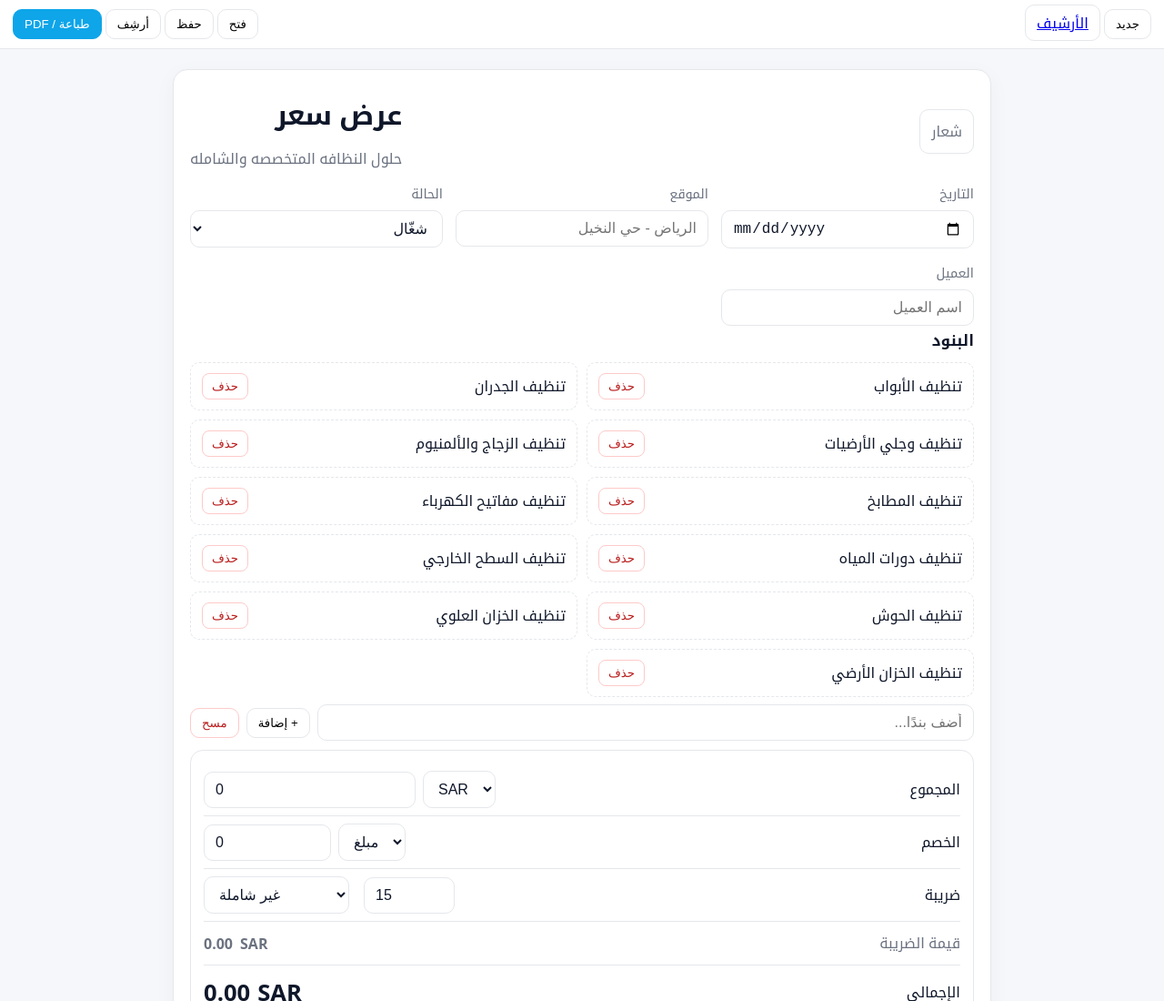
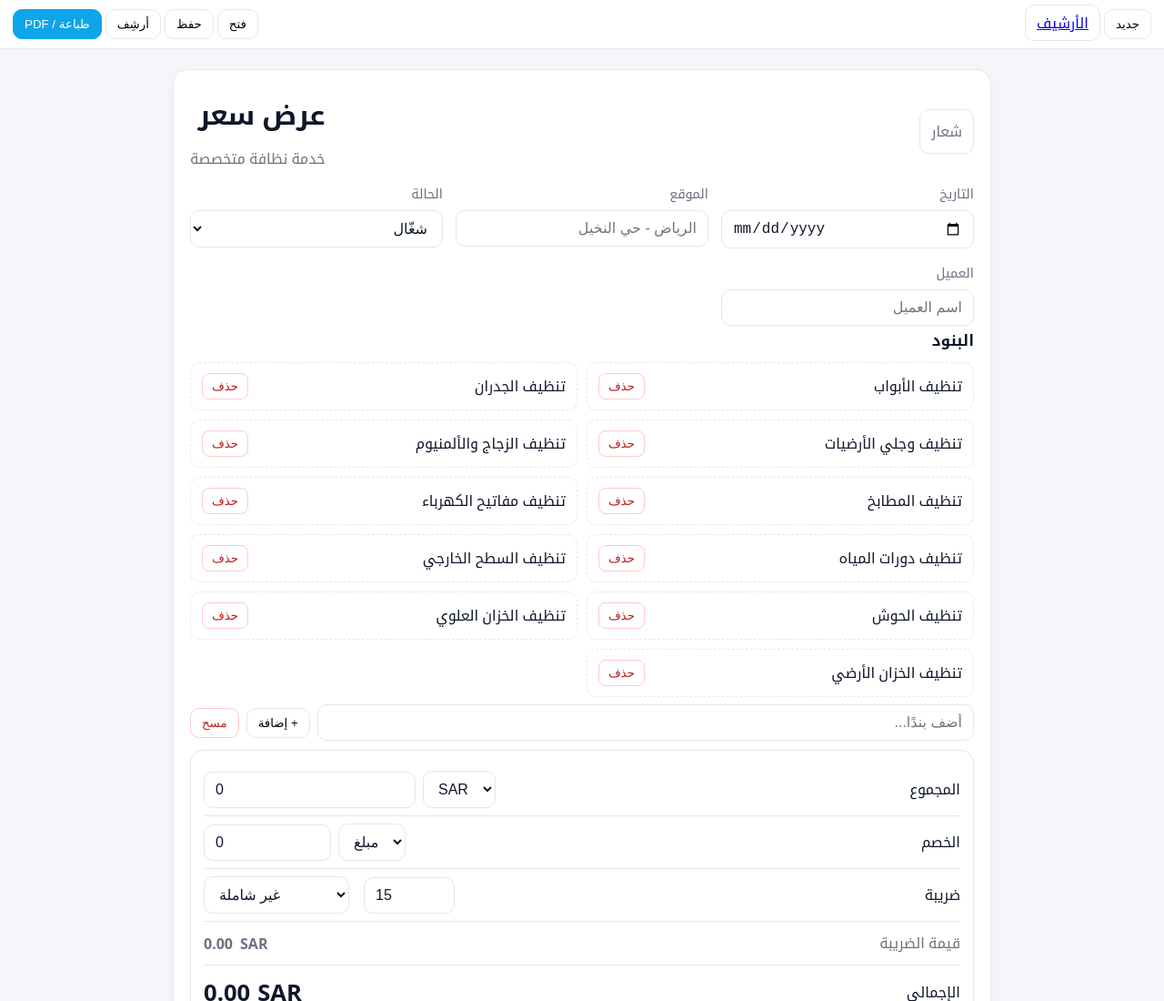
Before and after one commit to wahedahmed/quote, a plain HTML site: page index.html in a window 1280 px wide. Shown: the top 1100 px of the page at 91% size. Drawn offline with Linux system fonts and the light colour scheme.

Commit message:
رفع ملفات المشروع

```diff
--- a/index.html
+++ b/index.html
@@ -32,7 +32,7 @@
       </div>
       <div class="title">
         <h1>عرض سعر</h1>
-        <p>  حلول النظافه المتخصصه والشامله  </p>
+        <p>خدمة نظافة متخصصة</p>
       </div>
     </section>
 
@@ -166,7 +166,5 @@
   <script src="assets/config.js"></script>
   <script src="assets/supa.js"></script>
   <script src="assets/quote.js"></script>
-  <!-- <script src="https://cdnjs.cloudflare.com/ajax/libs/jspdf/2.5.1/jspdf.umd.min.js"></script> -->
-
 </body>
 </html>
```
